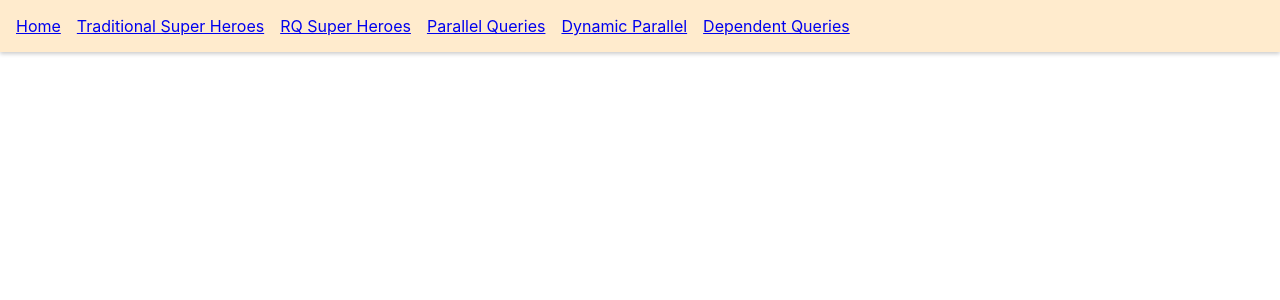
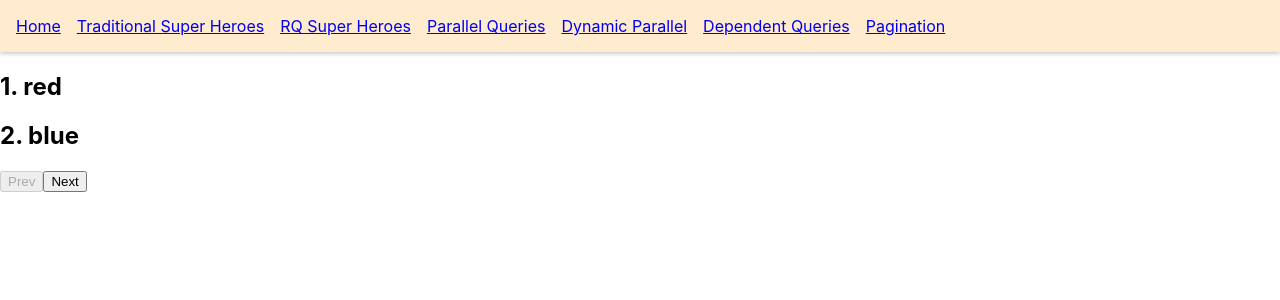
Before and after one commit to corozb/react-query-codeevolution, a React (Vite) app: page /rq-paginated in a window 1280 px wide. Shown: the top 300 px of the page. Built offline with nearby package versions, Linux system fonts and the light colour scheme; data requests are answered from the project's data file.

Commit message:
Pagination

```diff
--- /dev/null
+++ b/src/components/pages/PaginatedQueries.jsx
@@ -0,0 +1,50 @@
+import { useState } from 'react'
+import axios from 'axios'
+import { useQuery } from 'react-query'
+
+const fetchColors = (num) => axios.get(`http://localhost:4000/colors?_limit=2&_page=${num}`)
+
+const PaginatedQueries = () => {
+  const [pageNumber, setPageNumber] = useState(1)
+  const { data, isLoading, isFetching, isError } = useQuery(['colors', pageNumber], () => fetchColors(pageNumber), {
+    keepPreviousData: true,
+  })
+
+  if (isLoading) {
+    return <h2>Loading...</h2>
+  }
+
+  if (isError) {
+    return <h2>{error.message}</h2>
+  }
+
+  const prevPage = () => setPageNumber((prevPage) => prevPage - 1)
+  const nextPage = () => setPageNumber((prevPage) => prevPage + 1)
+
+  return (
+    <>
+      <div>
+        {data?.data.map((color) => {
+          return (
+            <div key={color.id}>
+              <h2>
+                {color.id}. {color.label}
+              </h2>
+            </div>
+          )
+        })}
+      </div>
+      <div>
+        <button onClick={prevPage} disabled={pageNumber === 1}>
+          Prev
+        </button>
+        <button onClick={nextPage} disabled={pageNumber === 4}>
+          Next
+        </button>
+      </div>
+      {isFetching && <h3>Loading</h3>}
+    </>
+  )
+}
+
+export default PaginatedQueries
--- a/src/routes/appRoutes.jsx
+++ b/src/routes/appRoutes.jsx
@@ -1,6 +1,7 @@
 import DependentQueries from '../components/pages/DependentQueries'
 import DynamicParallel from '../components/pages/DynamicParallel'
 import Home from '../components/pages/Home'
+import PaginatedQueries from '../components/pages/PaginatedQueries'
 import ParallelQueries from '../components/pages/ParallelQueries'
 import RQSuperHeroes from '../components/pages/RQSuperHeroes'
 import SuperHero from '../components/pages/SuperHero'
@@ -41,6 +42,11 @@ const appRoutes = [
     component: <DependentQueries email='cristian@example.com' />,
     title: 'Dependent Queries',
   },
+  {
+    path: '/rq-paginated',
+    component: <PaginatedQueries />,
+    title: 'Pagination',
+  },
 ]
 
 export default appRoutes
```
Also changed, not shown: 1 other file (tests, documents, lock files or other folders).
